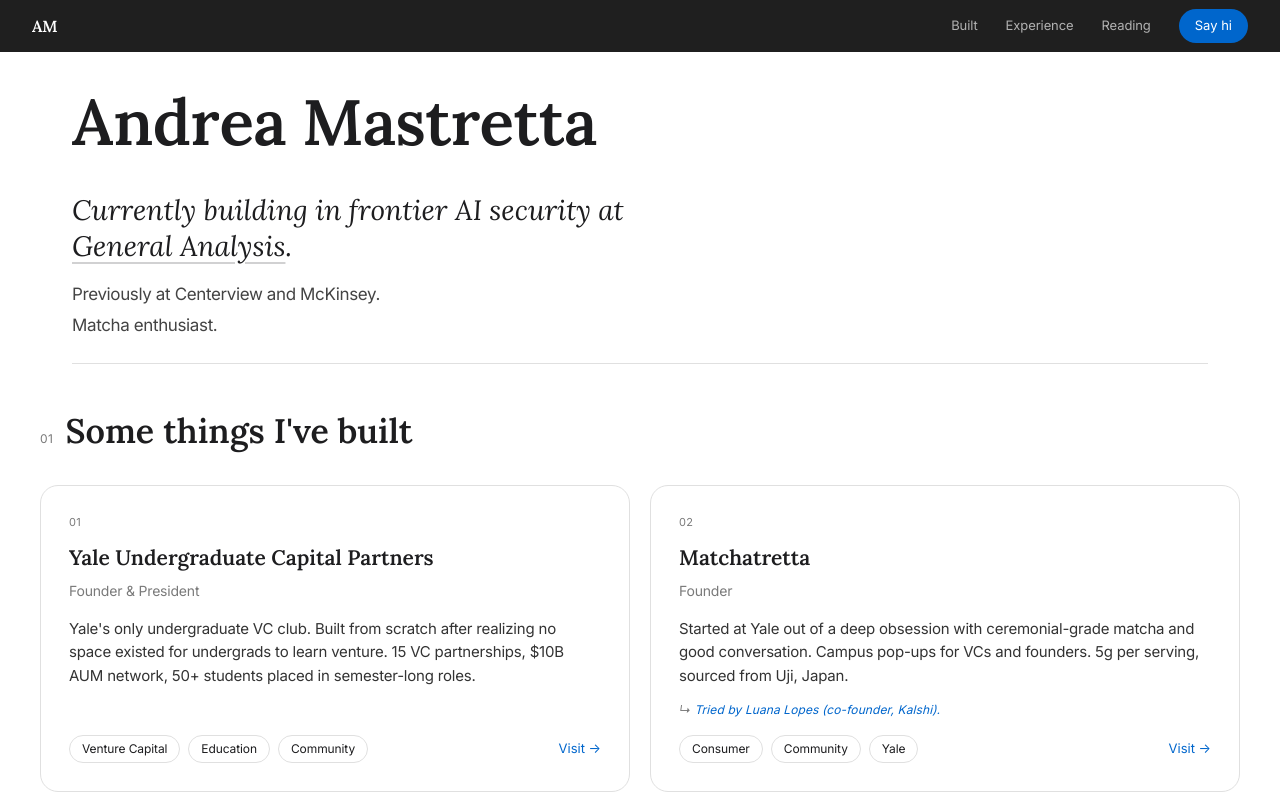
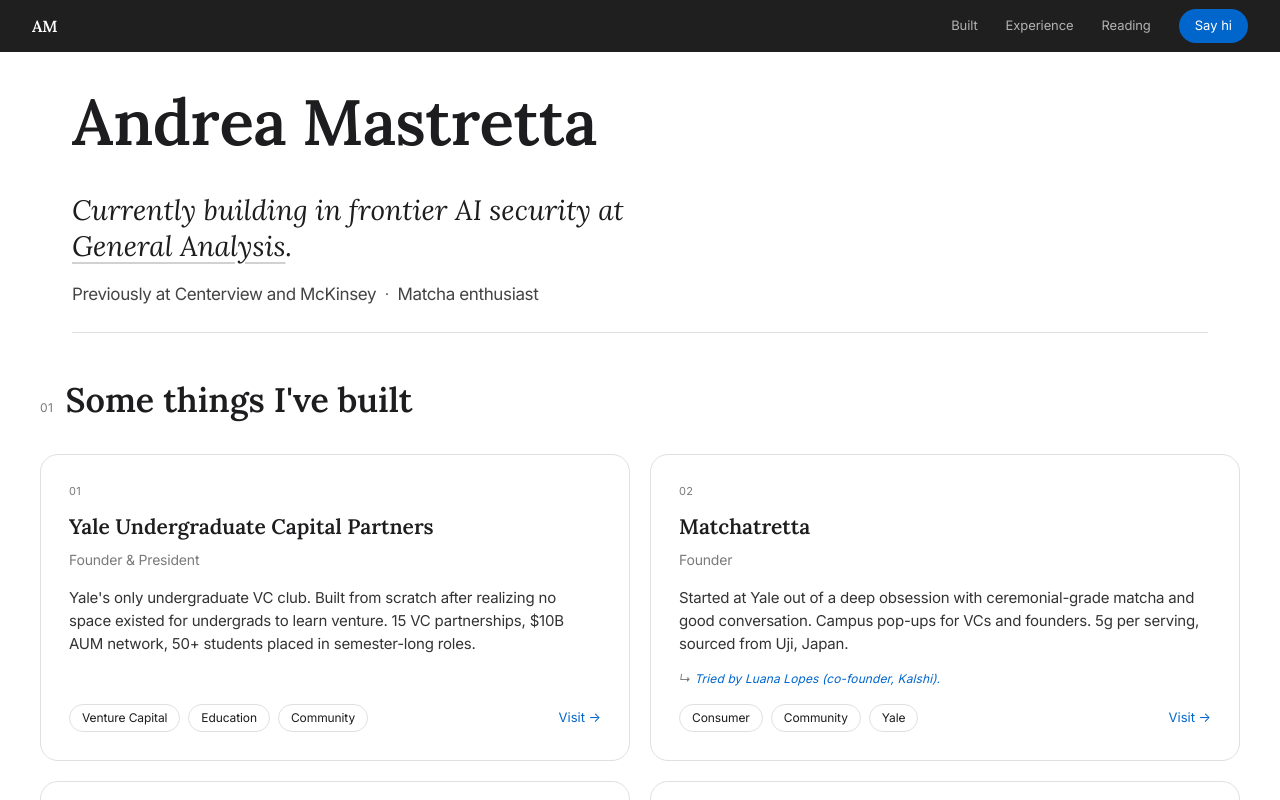
Before and after one commit to amastretta11/webdesign, a Next.js app: page / in a window 1280 px wide. Shown: the top 800 px of the page. Built offline with nearby package versions, Linux system fonts and the light colour scheme.

Commit message:
hero: combine bio into one line with middle-dot separator
Co-Authored-By: Claude Opus 4.7 (1M context) <noreply@anthropic.com>

```diff
--- a/components/Hero.tsx
+++ b/components/Hero.tsx
@@ -24,8 +24,8 @@ export default function Hero() {
           "-=0.5"
         )
         .from(
-          "[data-bio] > *",
-          { y: 12, opacity: 0, duration: 0.7, stagger: 0.08, ease: "power3.out" },
+          "[data-bio]",
+          { y: 12, opacity: 0, duration: 0.7, ease: "power3.out" },
           "-=0.6"
         );
     }, root);
@@ -67,13 +67,13 @@ export default function Hero() {
           </a>
           .
         </p>
-        <div
+        <p
           data-bio
-          className="mt-4 text-[17px] leading-[1.6] text-[#444] tracking-tight4 space-y-1"
+          className="mt-4 text-[17px] leading-[1.6] text-[#444] tracking-tight4"
         >
-          <p>Previously at Centerview and McKinsey.</p>
-          <p>Matcha enthusiast.</p>
-        </div>
+          Previously at Centerview and McKinsey{" "}
+          <span className="text-muted mx-1">·</span> Matcha enthusiast
+        </p>
       </div>
     </section>
   );
```
